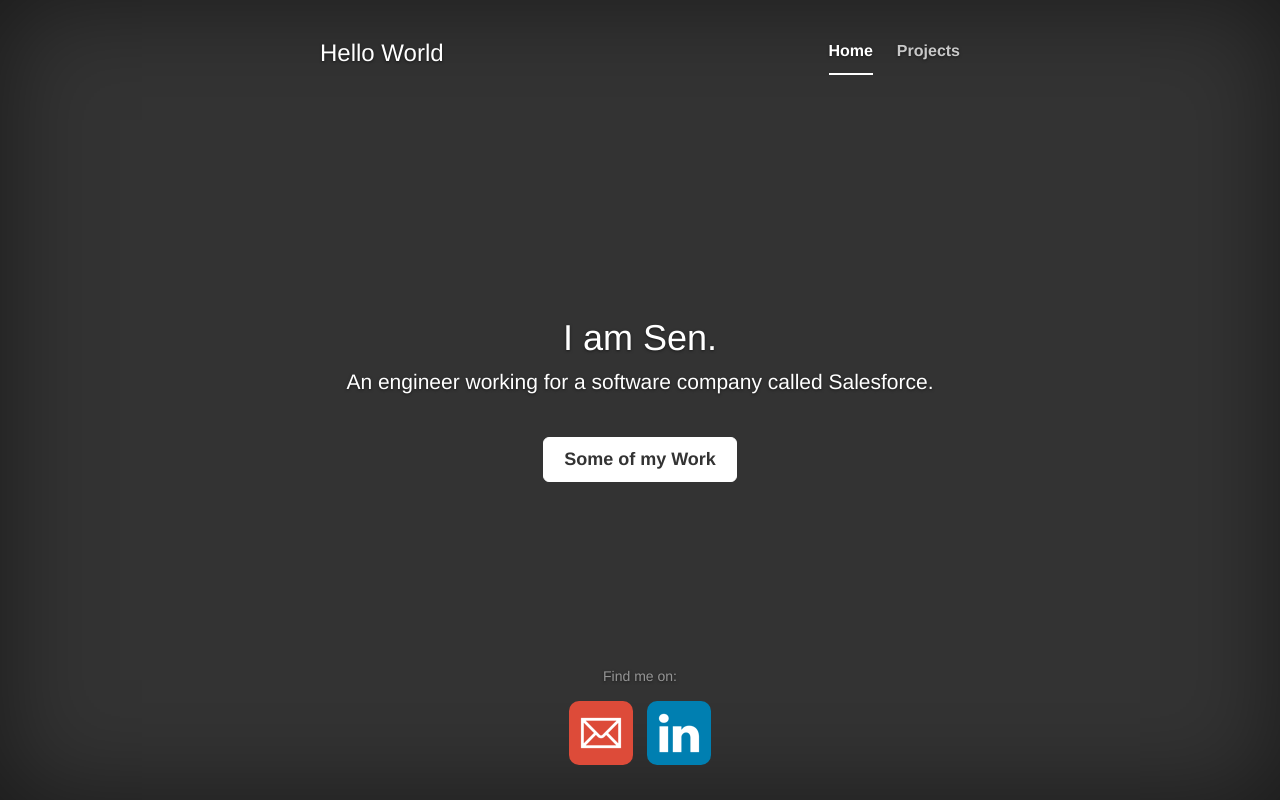
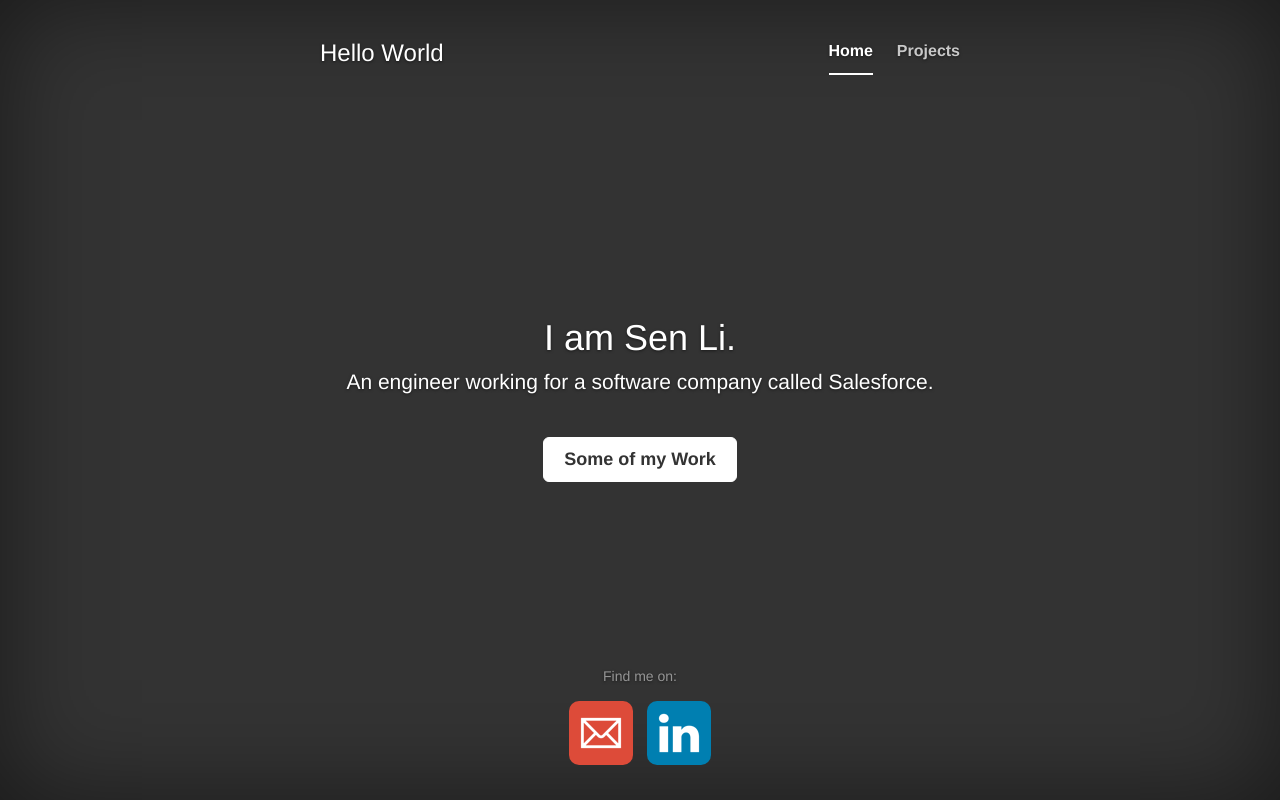
Before and after one commit to iamsen/iamsen.github.io, a plain HTML site: page index.html in a window 1280 px wide. Drawn offline with Linux system fonts and the light colour scheme.

Commit message:
update name

```diff
--- a/index.html
+++ b/index.html
@@ -37,7 +37,7 @@
                 </div>
 
                 <div class="inner cover">
-                    <h1 class="cover-heading">I am Sen.</h1>
+                    <h1 class="cover-heading">I am Sen Li.</h1>
                     <p class="lead">An engineer working for a software company called Salesforce.
                     </p>
                     <br/>
```
